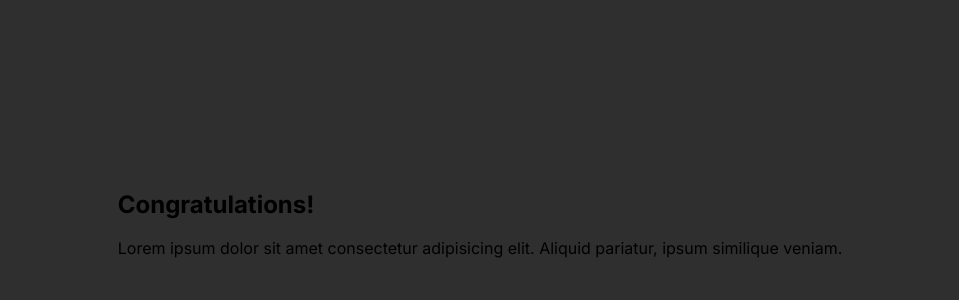
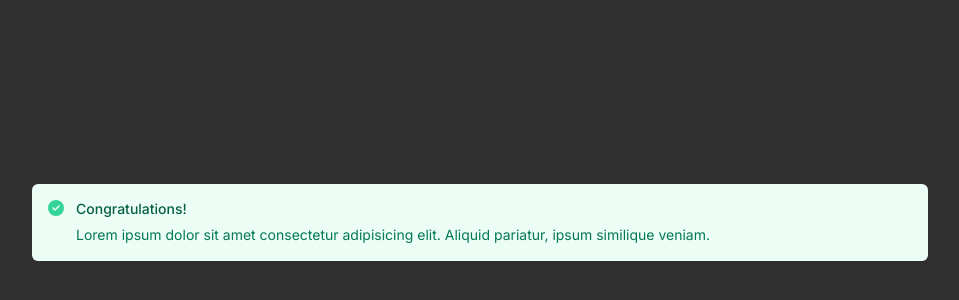
Before and after one commit to SGM-dev/react-component-library, a React (Vite) app: page / in a window 1280 px wide. Shown: the part 178-478 px from the top of the page, without its empty margins (160-1119 px from the left). Built offline with nearby package versions, Linux system fonts and the light colour scheme.

Commit message:
add global styling to banner component

```diff
--- a/src/components/Banner/Banner.css
+++ b/src/components/Banner/Banner.css
@@ -0,0 +1,50 @@
+.banner {
+  display: flex;
+  width: 896px;
+  padding: 16px;
+  align-items: flex-start;
+  gap: 12px;
+  border-radius: 6px;
+}
+
+.banner-content {
+  display: flex;
+  gap: 8px;
+  flex-direction: column;
+}
+
+.banner-content > * {
+  margin: 0;
+  padding: 0;
+}
+
+.banner-content > h2 {
+  font-family: "Inter", sans-serif;
+  font-size: 14px;
+  font-style: normal;
+  font-weight: 500;
+}
+
+.banner-content > p {
+  font-family: "Inter", sans-serif;
+  font-size: 14px;
+  font-style: normal;
+  font-weight: 400;
+  line-height: 20px;
+}
+
+.banner.success {
+  background: #ecfdf5;
+}
+
+.banner.success > svg {
+  color: #34d399;
+}
+
+.banner.success > .banner-content > h2 {
+  color: #065f46;
+}
+
+.banner.success > .banner-content > p {
+  color: #047857;
+}
--- a/src/components/Banner/Banner.jsx
+++ b/src/components/Banner/Banner.jsx
@@ -1,5 +1,12 @@
 import "./Banner.css";
+import { FontAwesomeIcon } from "@fortawesome/react-fontawesome";
+import { faCircleCheck } from "@fortawesome/free-solid-svg-icons";
 
 export default function Banner({ children }) {
-  return <div className="banner">{children}</div>;
+  return (
+    <div className="banner success">
+      <FontAwesomeIcon icon={faCircleCheck} />
+      <div className="banner-content">{children}</div>
+    </div>
+  );
 }
```
